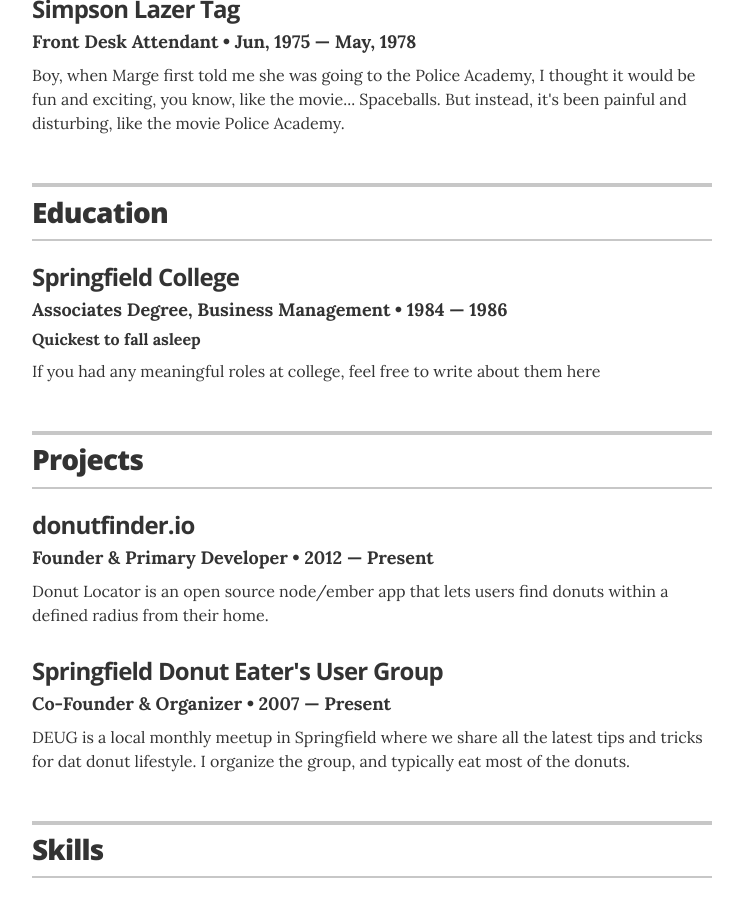
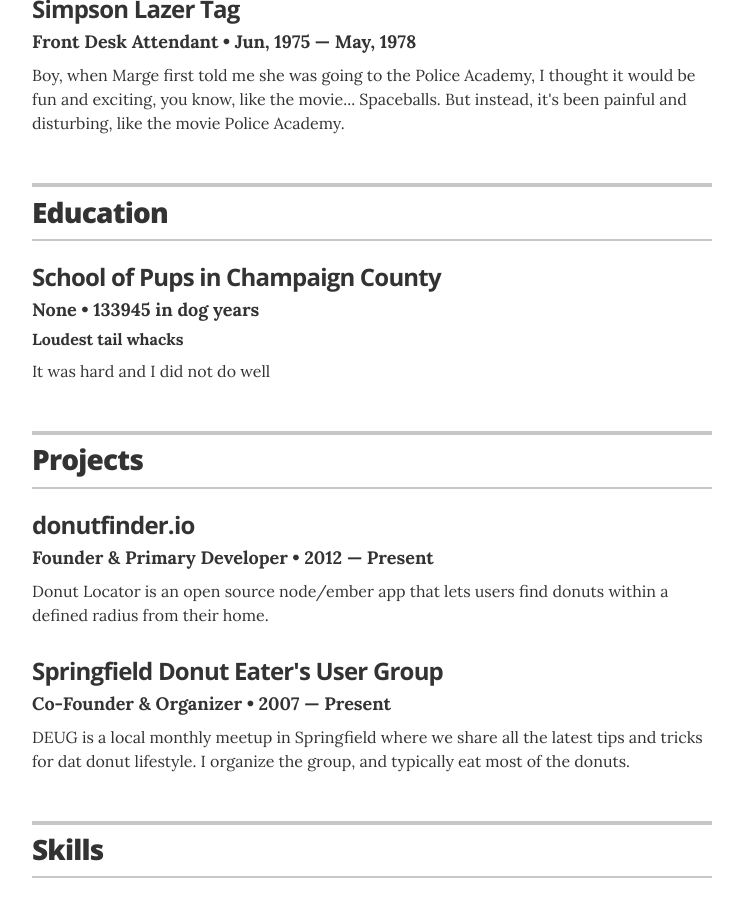
Before and after one commit to brianamarie/merge-conflict-practice, a Jekyll site: the page built from index.html, in a window 1280 px wide and 900 px high, scrolled down 1006 px. Shown: the whole window, without its empty margins (268-1011 px from the left). Built offline with Jekyll 4.4.1, drawn with Linux system fonts in a browser that asks for light colours.

Commit message:
Update education.yml

```diff
--- a/_data/education.yml
+++ b/_data/education.yml
@@ -1,6 +1,6 @@
 # Degree
-- degree: Associates Degree, Business Management
-  uni: Springfield College
-  year: 1984 &mdash; 1986
-  awards: Quickest to fall asleep
-  summary: If you had any meaningful roles at college, feel free to write about them here
+- degree: None
+  uni: School of Pups in Champaign County
+  year: 133945 in dog years
+  awards: Loudest tail whacks
+  summary: It was hard and I did not do well
```
